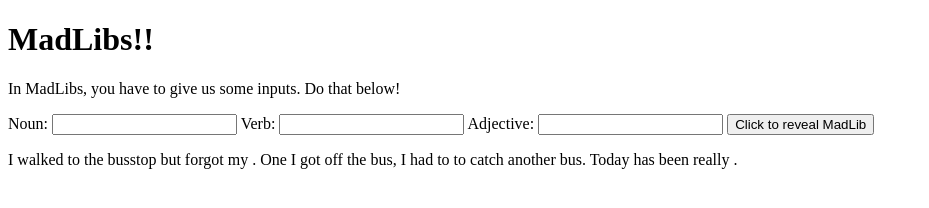
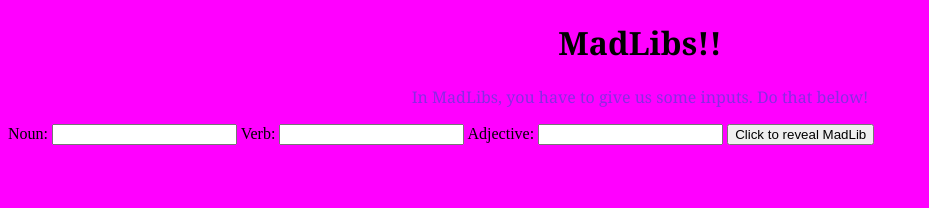
Before and after one commit to JodiBonJodi/madlib-game, a plain HTML site: page index.html in a window 1280 px wide. Shown: the whole page, without its empty margins (0-929 px from the left). Drawn offline with Linux system fonts and the light colour scheme.

Commit message:
madlibs js is done

```diff
--- a/app.js
+++ b/app.js
@@ -13,4 +13,7 @@
     const adj = adjInput.value;
     const adjSpan = document.getElementById('adj');
     adjSpan.textContent = adj;
+
+    const showStory = document.getElementById('story');
+    showStory.classList.remove('hidden');
 }
--- a/index.html
+++ b/index.html
@@ -12,7 +12,7 @@
 <body>
     <h1>MadLibs!!</h1>
 
-    <p>In MadLibs, you have to give us some inputs. Do that below!</p>
+    <p class="top">In MadLibs, you have to give us some inputs. Do that below!</p>
 
     <label>Noun:
         <input
@@ -31,7 +31,7 @@
 
     <Button onclick="madLib()">Click to reveal MadLib</Button>
 
-    <p class='hidden'>I walked to the busstop but forgot my <span id='noun'></span>. One I got off the bus, I had to <span id=verb></span> to catch another bus. Today has been really <span id='adj'></span>.</p>
+    <p class="hidden" id="story">I walked to the busstop but forgot my <span id="noun"></span>. One I got off the bus, I had to <span id="verb"></span> to catch another bus. Today has been really <span id="adj"></span>.</p>
 
 </body>
 </html>
--- a/main.css
+++ b/main.css
@@ -1,3 +1,23 @@
+body{
+    background-color: fuchsia;
+}
+
 .hidden {
+    opacity: 0;
+}
+
+h1{
+    text-align: center;
+    font-family: Georgia;
+}
+
+.top{
+    text-align: center;
+    color: blueviolet;
+    font-family: Georgia
 
 }
+
+p {
+    font-family: Georgia
+}
```
